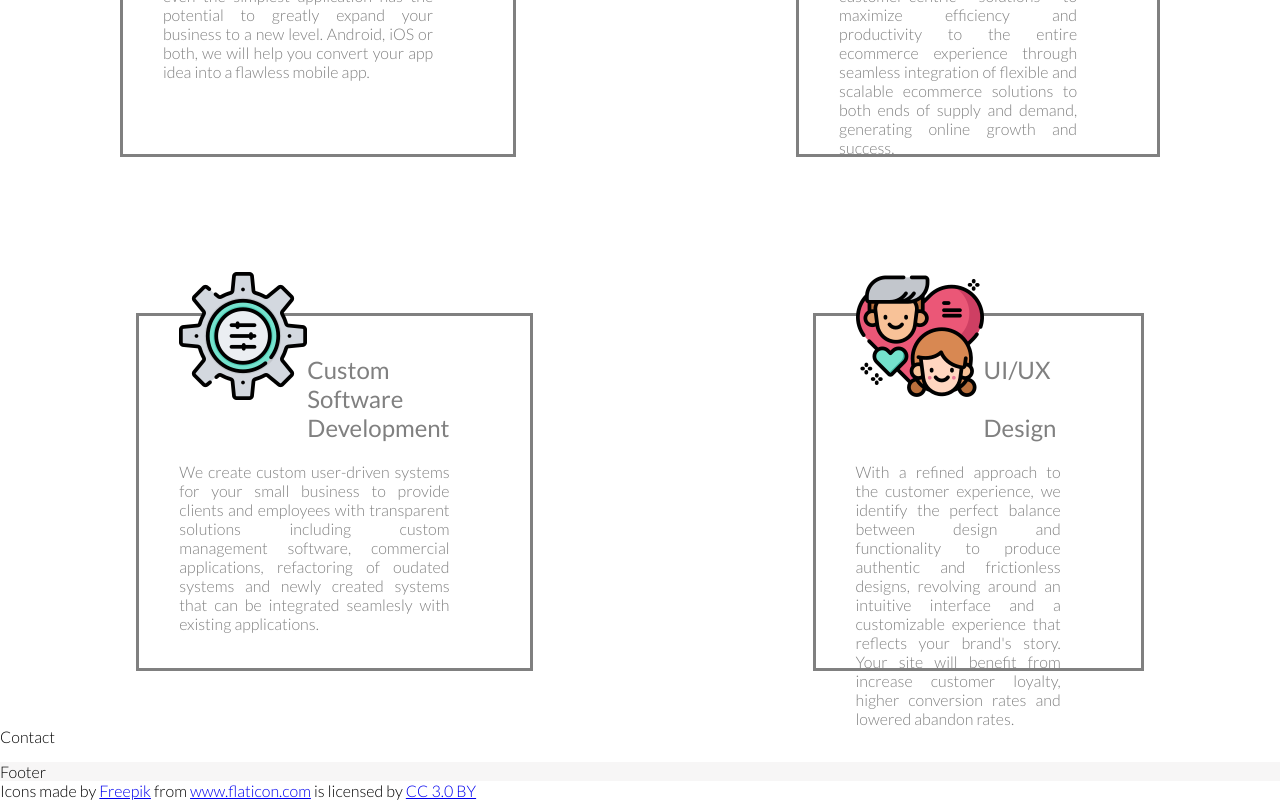
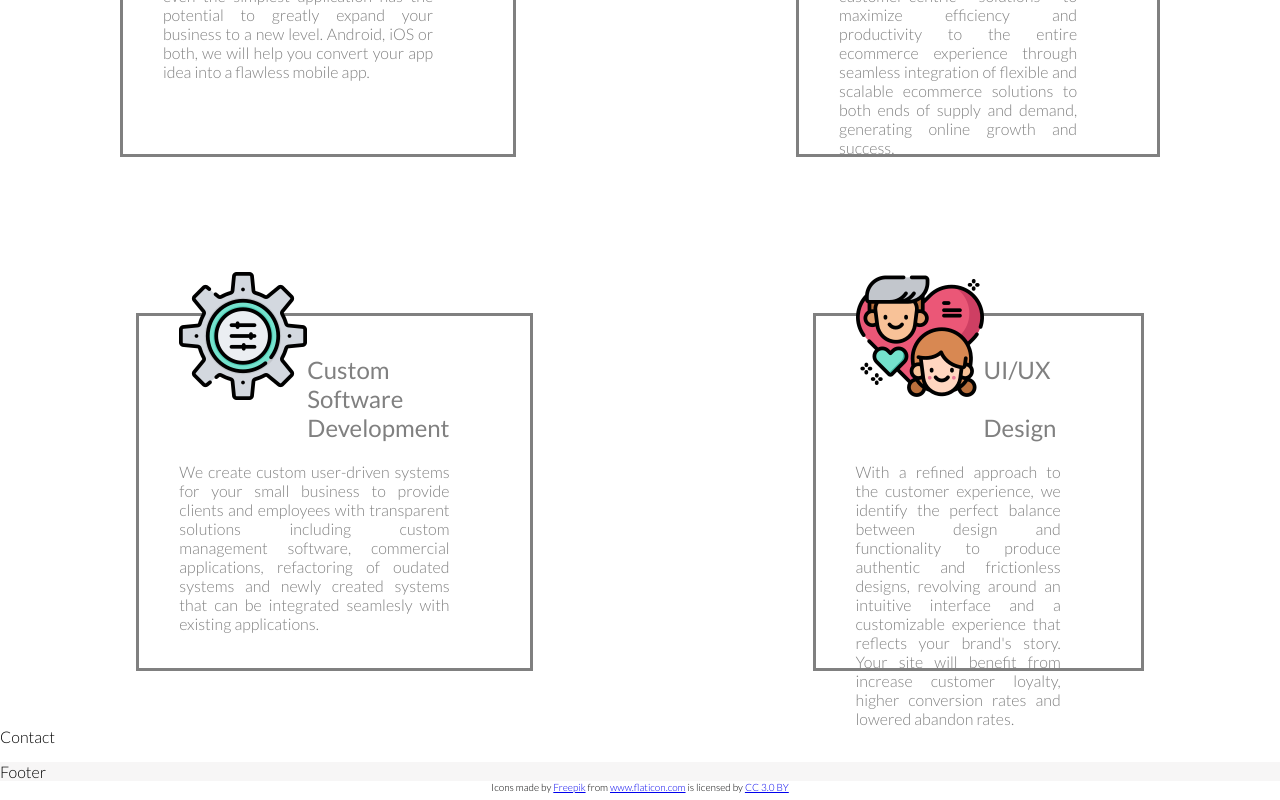
Before and after one commit to vydrio/web-site-two, a React (Create React App) app: page / in a window 1280 px wide. Shown: the part 514-1314 px from the top of the page. Built offline with nearby package versions, Linux system fonts and the light colour scheme.

Commit message:
made the icon credits smaller

```diff
--- a/src/containers/Layout.js
+++ b/src/containers/Layout.js
@@ -12,7 +12,7 @@ class Layout extends Component{
           <p style={{backgroundColor: '#ffffff'}}>Contact</p>
         </main>
         <footer style={{backgroundColor: '#f7f6f6'}}>Footer</footer>
-        <div>Icons made by <a href="https://www.freepik.com/" title="Freepik">Freepik</a> from <a href="https://www.flaticon.com/" title="Flaticon">www.flaticon.com</a> is licensed by <a href="http://creativecommons.org/licenses/by/3.0/" title="Creative Commons BY 3.0" target="_blank" rel="noopener noreferrer">CC 3.0 BY</a></div>
+        <div style={{fontSize: '10px', textAlign: 'center'}}>Icons made by <a href="https://www.freepik.com/" title="Freepik">Freepik</a> from <a href="https://www.flaticon.com/" title="Flaticon">www.flaticon.com</a> is licensed by <a href="http://creativecommons.org/licenses/by/3.0/" title="Creative Commons BY 3.0" target="_blank" rel="noopener noreferrer">CC 3.0 BY</a></div>
       </div>
     );
   }
```
